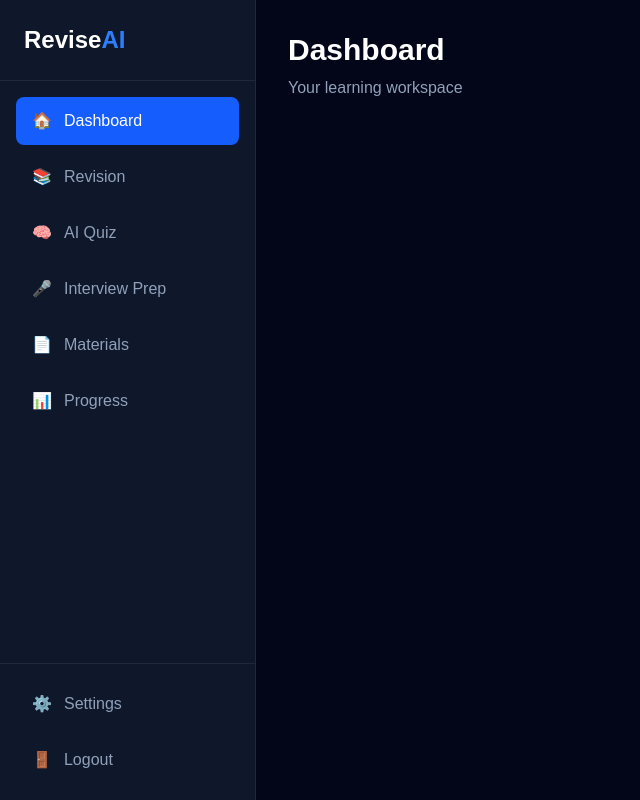
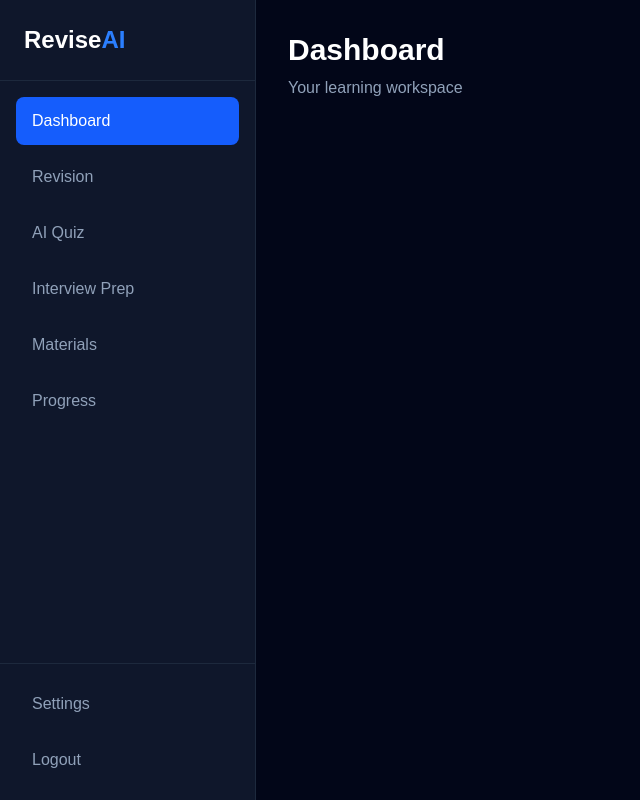
Before and after one commit to kumarsharmah01-eng/Revise-ai, a Next.js app: page /dashboard in a window 1280 px wide. Shown: the whole page, without its empty margins (0-640 px from the left). Built offline with nearby package versions, Linux system fonts and the light colour scheme.

Commit message:
fixed dashboard

```diff
--- a/app/dashboard/page.tsx
+++ b/app/dashboard/page.tsx
@@ -19,32 +19,26 @@ export default function DashboardPage() {
 
           <nav className="space-y-2 p-4">
             <button className="flex w-full items-center gap-3 rounded-lg bg-blue-600 px-4 py-3 text-left font-medium">
-              <span>🏠</span>
               <span>Dashboard</span>
             </button>
 
             <button className="flex w-full items-center gap-3 rounded-lg px-4 py-3 text-left text-slate-400 transition hover:bg-slate-800 hover:text-white">
-              <span>📚</span>
               <span>Revision</span>
             </button>
 
             <button className="flex w-full items-center gap-3 rounded-lg px-4 py-3 text-left text-slate-400 transition hover:bg-slate-800 hover:text-white">
-              <span>🧠</span>
               <span>AI Quiz</span>
             </button>
 
             <button className="flex w-full items-center gap-3 rounded-lg px-4 py-3 text-left text-slate-400 transition hover:bg-slate-800 hover:text-white">
-              <span>🎤</span>
               <span>Interview Prep</span>
             </button>
 
             <button className="flex w-full items-center gap-3 rounded-lg px-4 py-3 text-left text-slate-400 transition hover:bg-slate-800 hover:text-white">
-              <span>📄</span>
               <span>Materials</span>
             </button>
 
             <button className="flex w-full items-center gap-3 rounded-lg px-4 py-3 text-left text-slate-400 transition hover:bg-slate-800 hover:text-white">
-              <span>📊</span>
               <span>Progress</span>
             </button>
           </nav>
@@ -53,12 +47,10 @@ export default function DashboardPage() {
 
           <div className="absolute bottom-0 w-64 border-t border-slate-800 p-4">
             <button className="flex w-full items-center gap-3 rounded-lg px-4 py-3 text-slate-400 transition hover:bg-slate-800 hover:text-white">
-              <span>⚙️</span>
               <span>Settings</span>
             </button>
 
             <button className="mt-2 flex w-full items-center gap-3 rounded-lg px-4 py-3 text-slate-400 transition hover:bg-slate-800 hover:text-white">
-              <span>🚪</span>
               <span>Logout</span>
             </button>
           </div>
```
